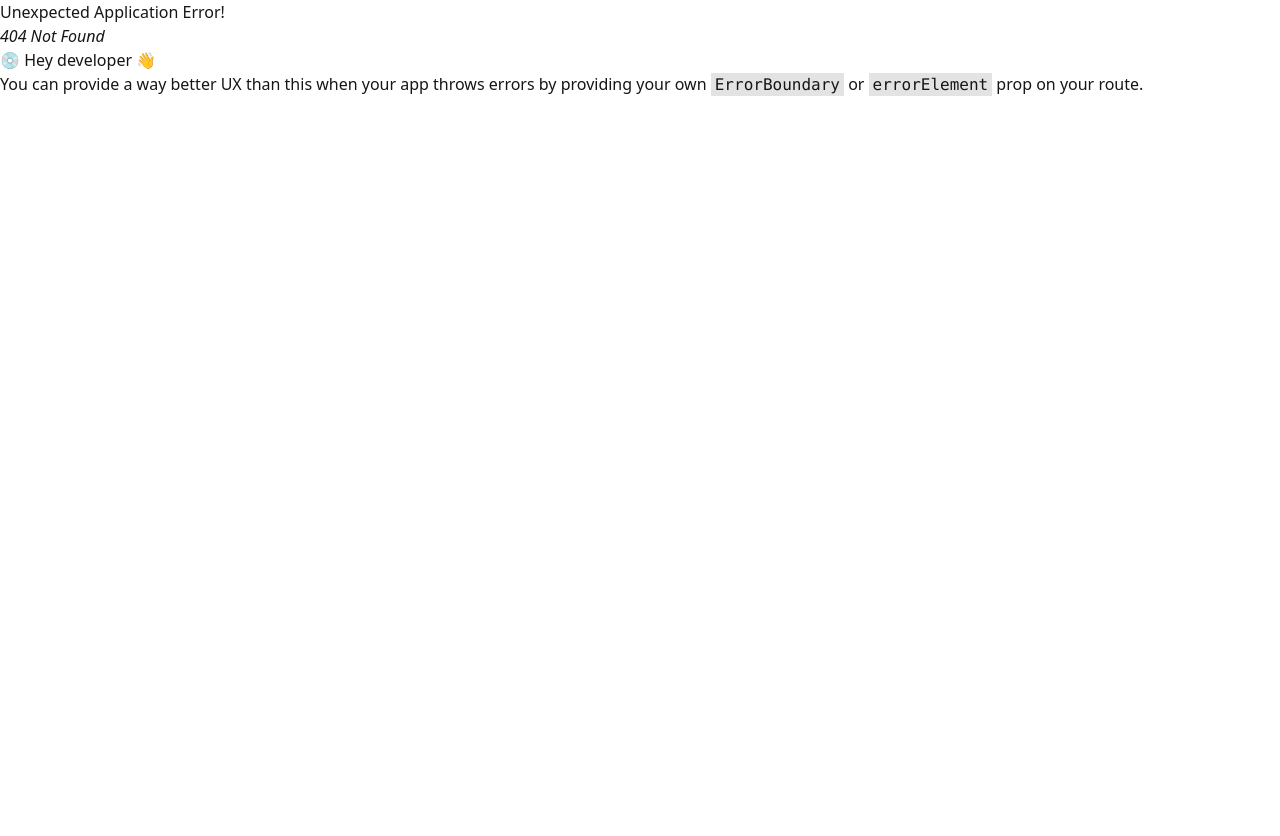
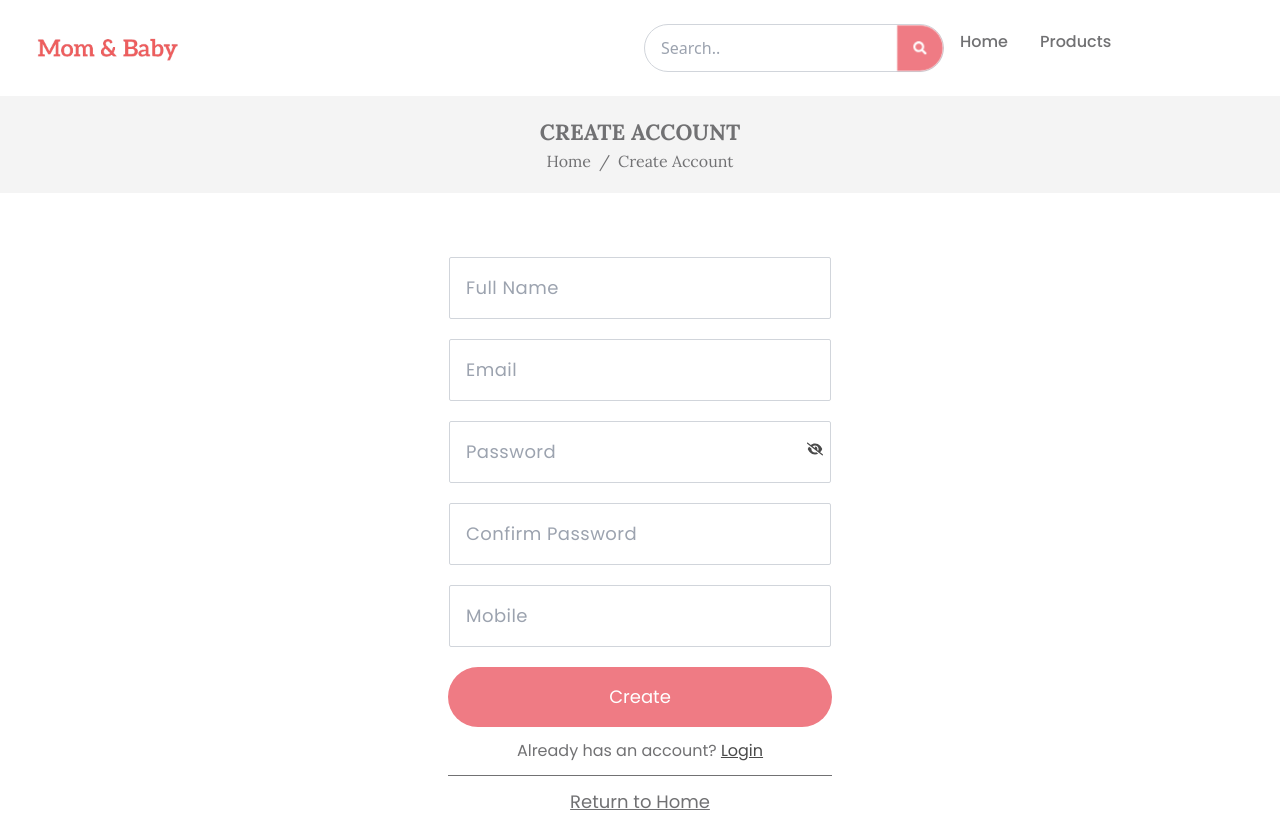
Before and after one commit to sholayman99/mom-baby-client, a React (Vite) app: page /register in a window 1280 px wide. Before the commit this address had no page. Before the commit the page ends 800 px from the top, so only its background shows below. Built offline with nearby package versions, Linux system fonts and the light colour scheme.

Commit message:
register and login page design is complete

```diff
--- a/eslint.config.js
+++ b/eslint.config.js
@@ -28,6 +28,7 @@ export default [
       ...react.configs.recommended.rules,
       ...react.configs['jsx-runtime'].rules,
       ...reactHooks.configs.recommended.rules,
+       "react/no-unescaped-entities": "off",
       'react/jsx-no-target-blank': 'off',
       'react-refresh/only-export-components': [
         'warn',
--- a/src/App.jsx
+++ b/src/App.jsx
@@ -1,21 +1,18 @@
 /* eslint-disable no-unused-vars */
-import React from 'react';
-import { RouterProvider } from 'react-router-dom';
-import routes from './routes/routes';
+import React from "react";
+import { RouterProvider } from "react-router-dom";
+import routes from "./routes/routes";
 import axios from "axios";
 
 const App = () => {
+  axios.defaults.baseURL = "https://mom-baby-server.vercel.app/api/v1";
+  axios.defaults.withCredentials = true;
 
-    axios.defaults.baseURL = "http://localhost:5000/api/v1";
-    axios.defaults.withCredentials = true;
-
-    return (
-        <div className='max-w-[1400px]'>
-          <RouterProvider router={routes}>
-
-            </RouterProvider>
-        </div>
-    );
+  return (
+    <div className="max-w-[1400px]">
+      <RouterProvider router={routes}></RouterProvider>
+    </div>
+  );
 };
 
 export default App;
--- a/src/assets/css/global.css
+++ b/src/assets/css/global.css
@@ -43,6 +43,13 @@
   .lora-semibold{
     font-family: "Lora", serif;
     font-optical-sizing: auto;
-    font-weight: 600;
+    font-weight: 700;
     font-style: normal;
   }
+
+  .lora-light{
+    font-family: "Lora", serif;
+    font-optical-sizing: auto;
+    font-weight: 300;
+    font-style: normal;
+  }
--- /dev/null
+++ b/src/components/Auth/Login.jsx
@@ -0,0 +1,74 @@
+/* eslint-disable no-unused-vars */
+import React, { useState } from "react";
+import { Link } from "react-router-dom";
+import { FaEye } from "react-icons/fa";
+import { FaEyeSlash } from "react-icons/fa6";
+
+const Login = () => {
+  const [passType, setPassType] = useState("password");
+
+  const togglePasswordType = () => {
+    passType === "password" ? setPassType("text") : setPassType("password");
+  };
+
+  return (
+    <main>
+      <section className="bg-[#F4F4F4] py-5">
+        <h3 className="text-center text-info uppercase text-[22px] lora-semibold">
+          Account
+        </h3>
+        <div className="flex items-center justify-center gap-2 text-info lora-light">
+          <Link className="hover:text-secondary" to={"/"}>Home</Link>
+          <span>/</span>
+          <p>Account</p>
+        </div>
+      </section>
+      <section className=" lg:mt-16 poppins-regular">
+        <div className="flex flex-col justify-center items-center gap-5 form-control text-neutral">
+          <div className="form-control">
+            <input
+              className=" p-4 border border-gray-300 w-full max-w-sm tracking-wide focus:outline-none
+               rounded-sm text-lg"
+              placeholder="Email"
+            />
+          </div>
+          <div className="form-control relative">
+            <input
+              className=" p-4 border border-gray-300 w-full max-w-sm tracking-wide focus:outline-none
+               rounded-sm text-lg"
+              type={passType}
+              placeholder="Password"
+            />
+
+            <button
+              onClick={togglePasswordType}
+              className="absolute right-2 top-5"
+            >
+              {passType === "password" ? <FaEyeSlash /> : <FaEye />}
+            </button>
+          </div>
+        </div>
+        <div className="flex flex-col justify-center items-center gap-3 my-5">
+          <button className="bg-primary py-4 poppins-regular rounded-full hover:bg-secondary w-full max-w-sm text-base-100 text-lg">
+          Login
+          </button>
+          <span className="text-md text-info">
+            Don't have an account?{" "}
+            <Link
+              to={"/register"}
+              className="text-neutral hover:text-secondary underline"
+            >
+              Create Account
+            </Link>
+          </span>
+          <div className="bg-info w-full max-w-sm h-[1px]"></div>
+          <Link className="text-lg text-info underline hover:text-secondary">
+            Return to Home
+          </Link>
+        </div>
+      </section>
+    </main>
+  );
+};
+
+export default Login;
--- /dev/null
+++ b/src/components/Auth/Register.jsx
@@ -0,0 +1,95 @@
+/* eslint-disable no-unused-vars */
+import React, { useState } from "react";
+import { FaEye } from "react-icons/fa";
+import { FaEyeSlash } from "react-icons/fa6";
+import { Link } from "react-router-dom";
+
+const RegisterPage = () => {
+  const [passType, setPassType] = useState("password");
+
+  const togglePasswordType = () => {
+    passType === "password" ? setPassType("text") : setPassType("password");
+  };
+
+  return (
+    <main>
+      <section className="bg-[#F4F4F4] py-5">
+        <h3 className="text-center text-info uppercase text-[22px] lora-semibold">
+          Create Account
+        </h3>
+        <div className="flex items-center justify-center gap-2 text-info lora-light">
+          <Link className="hover:text-secondary" to={"/"}>Home</Link>
+          <span>/</span>
+          <p>Create Account</p>
+        </div>
+      </section>
+      <section className=" lg:mt-16 poppins-regular">
+        <div className="flex flex-col justify-center items-center gap-5 form-control text-neutral">
+          <div className="form-control">
+            <input
+              className=" p-4 border border-gray-300 w-full max-w-sm tracking-wide focus:outline-none
+             rounded-sm text-lg"
+              placeholder="Full Name"
+            />
+          </div>
+          <div className="form-control">
+            <input
+              className=" p-4 border border-gray-300 w-full max-w-sm tracking-wide focus:outline-none
+             rounded-sm text-lg"
+              placeholder="Email"
+            />
+          </div>
+          <div className="form-control relative">
+            <input
+              className=" p-4 border border-gray-300 w-full max-w-sm tracking-wide focus:outline-none
+             rounded-sm text-lg"
+              type={passType}
+              placeholder="Password"
+            />
+
+            <button
+              onClick={togglePasswordType}
+              className="absolute right-2 top-5"
+            >
+              {passType === "password" ? <FaEyeSlash /> : <FaEye />}
+            </button>
+          </div>
+          <div className="form-control">
+            <input
+              className=" p-4 border border-gray-300 w-full max-w-sm tracking-wide focus:outline-none
+             rounded-sm text-lg"
+              placeholder="Confirm Password"
+            />
+          </div>
+          <div className="form-control">
+            <input
+              className=" p-4 border border-gray-300 w-full max-w-sm tracking-wide focus:outline-none
+             rounded-sm text-lg"
+              placeholder="Mobile"
+            />
+          </div>
+        </div>
+        <div className="flex flex-col justify-center items-center gap-3 my-5">
+          <button className="bg-primary py-4 poppins-regular rounded-full hover:bg-secondary w-full max-w-sm text-base-100 text-lg">
+            Create
+          </button>
+          <span className="text-md text-info">
+            Already has an account?{" "}
+            <Link
+              to={"/login"}
+              className="text-neutral hover:text-secondary underline"
+            >
+              Login
+            </Link>
+          </span>
+          <div className="bg-info w-full max-w-sm h-[1px]"></div>
+          <Link className="text-lg text-info underline hover:text-secondary">
+            Return to Home
+          </Link>
+        </div>
+      </section>
+    </main>
+  );
+};
+
+export default RegisterPage;
--- a/src/layout/Main/Main.jsx
+++ b/src/layout/Main/Main.jsx
@@ -5,11 +5,10 @@ import AppNavBar from './AppNavBar';
 
 const Main = () => {
     const location = useLocation()
-    const noHeaderFooter = location.pathname.includes('login') ||
-        location.pathname.includes('registration')
+
     return (
         <div>
-            {noHeaderFooter ||  <AppNavBar />}
+            <AppNavBar />
             <Outlet />
         </div>
     );
--- /dev/null
+++ b/src/pages/LoginPage.jsx
@@ -0,0 +1,13 @@
+/* eslint-disable no-unused-vars */
+import React from 'react';
+import Login from '../components/Auth/Login';
+
+const LoginPage = () => {
+    return (
+        <>
+            <Login />
+        </>
+    );
+};
+
+export default LoginPage;
--- /dev/null
+++ b/src/pages/RegisterPage.jsx
@@ -0,0 +1,13 @@
+/* eslint-disable no-unused-vars */
+import React from 'react';
+import Register from "../components/Auth/Register"
+
+const RegisterPage = () => {
+    return (
+        <>
+         <Register/>
+        </>
+    );
+};
+
+export default RegisterPage;
--- a/tailwind.config.js
+++ b/tailwind.config.js
@@ -14,7 +14,7 @@ export default {
           "primary":"#EF7B84",
           "secondary":"#68B5D2",
           "accent":"#717173",
-          "info":"#4A4A4B",
+          "info":"#717173",
           "neutral":"#4A4A4A",
           "success":"#8DCFAB",
           "error":"#dc2626",
```
Also changed, not shown: src/routes/routes.jsx (+13 -1 lines).
